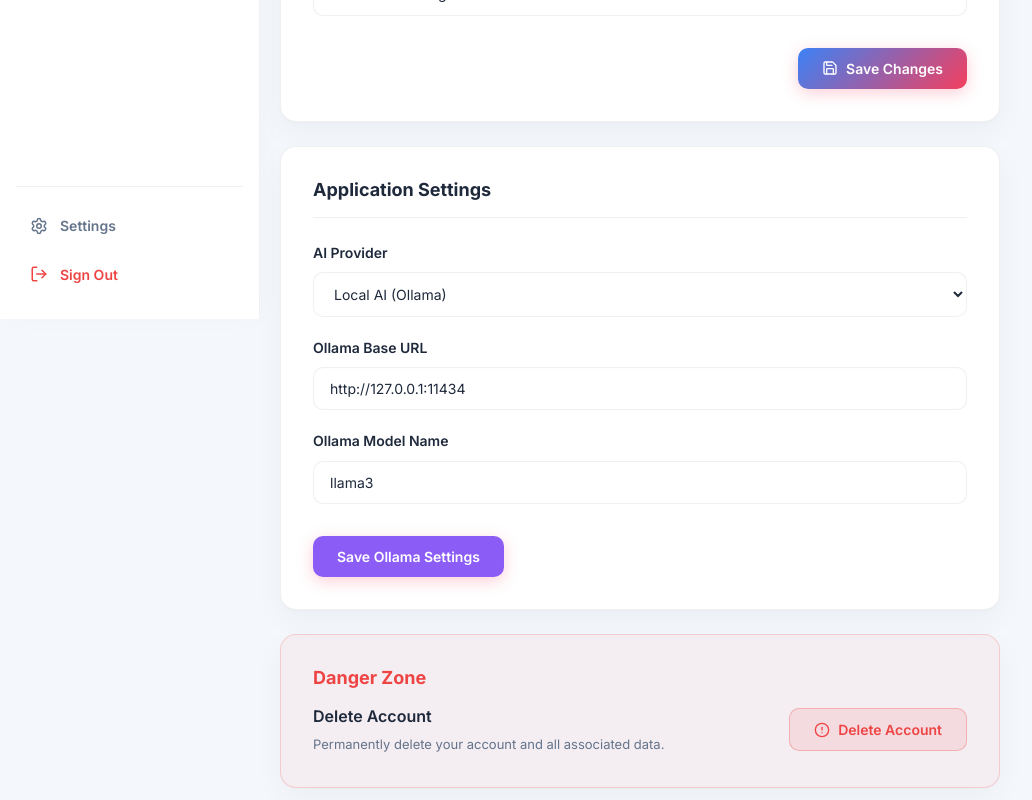
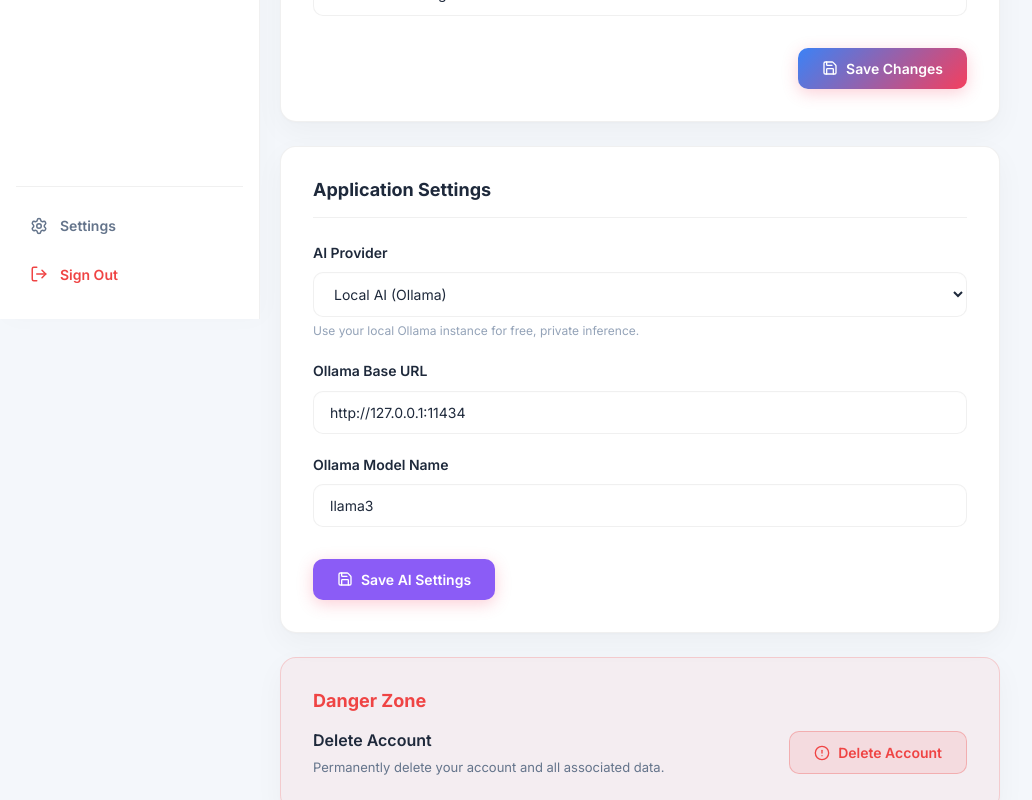
Before and after one commit to garv1garv/mockmate, a React (Vite) app in the folder frontend/: page /settings in a window 1280 px wide. Shown: the part 481-1281 px from the top of the page, without its empty margins (0-1032 px from the left). Built offline with nearby package versions, Linux system fonts and the light colour scheme; no server answers; sample sign-in values are in the browser's storage.

Commit message:
fix: restore missing Gemini API Key field and update Settings UI feedback

```diff
--- a/frontend/src/pages/SettingsPage.tsx
+++ b/frontend/src/pages/SettingsPage.tsx
@@ -64,7 +64,8 @@ export default function SettingsPage() {
     setIsSavingAI(true);
     try {
       await authAPI.updateAISettings(aiForm);
-      toast.success('AI Settings updated successfully! Please restart the backend for changes to take effect.');
+      await dispatch(getMe());
+      toast.success('AI Settings updated successfully');
     } catch (err: any) {
       toast.error(err.message || 'Failed to update AI settings');
     } finally {
@@ -158,8 +159,15 @@ export default function SettingsPage() {
                 <option value="ollama">Local AI (Ollama)</option>
                 <option value="gemini">Google Gemini</option>
               </select>
+              <p style={{ fontSize: 12, color: 'var(--text-muted)', marginTop: 4 }}>
+                {aiForm.aiProvider === 'ollama'
+                  ? 'Use your local Ollama instance for free, private inference.'
+                  : 'Use Google Gemini for high-fidelity, high-speed interview simulation.'}
+              </p>
             </div>
 
+            {aiForm.aiProvider === 'ollama' ? (
+              <>
                 <div className="form-group" style={{ marginBottom: 20 }}>
                   <label className="form-label">Ollama Base URL</label>
                   <input
@@ -181,10 +189,27 @@ export default function SettingsPage() {
                     placeholder="llama3"
                   />
                 </div>
+              </>
+            ) : (
+              <div className="form-group" style={{ marginBottom: 32 }}>
+                <label className="form-label">Gemini API Key</label>
+                <input
+                  className="form-input"
+                  type="password"
+                  value={aiForm.geminiApiKey}
+                  onChange={(e) => setAiForm({...aiForm, geminiApiKey: e.target.value})}
+                  placeholder="Enter your Google AI API key"
+                  style={{ fontFamily: 'monospace' }}
+                />
+                <p style={{ fontSize: 12, color: 'var(--text-muted)', marginTop: 4 }}>
+                  Get your key from <a href="https://aistudio.google.com/app/apikey" target="_blank" rel="noreferrer" style={{ color: 'var(--primary)' }}>Google AI Studio</a>
+                </p>
+              </div>
+            )}
 
             <div style={{ display: 'flex', justifyContent: 'flex-start' }}>
               <button type="submit" className="btn btn-primary" style={{ background: '#8b5cf6', borderColor: '#8b5cf6' }} disabled={isSavingAI}>
-                {isSavingAI ? 'Saving...' : 'Save Ollama Settings'}
+                {isSavingAI ? 'Saving...' : <><Save size={16} /> Save AI Settings</>}
               </button>
             </div>
           </form>
```
Lines whose indentation alone changed are shown as unchanged.
